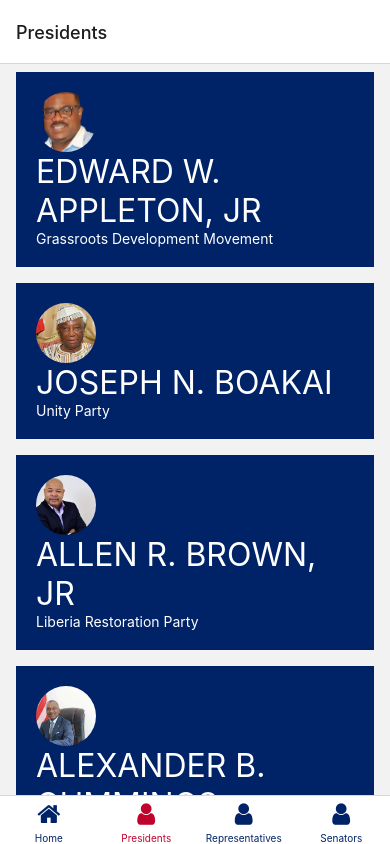
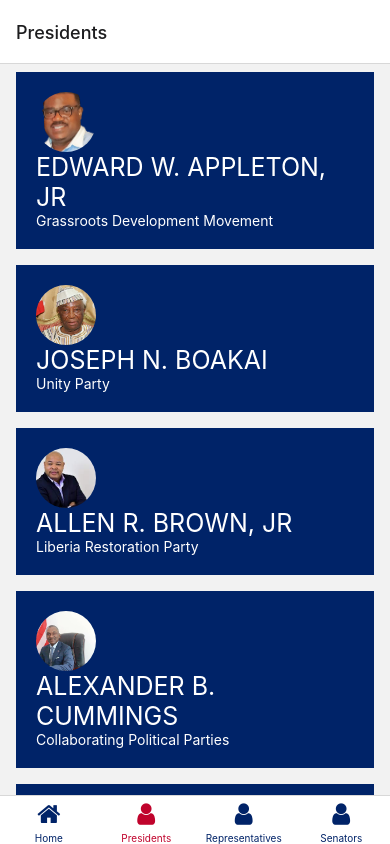
Before and after one commit to Josephineb-Holder/VoteWise-Home, a React Native app: screen /Presidents in a window 390 px wide. Built offline with nearby package versions, Linux system fonts and the light colour scheme.

Commit message:
second commit

```diff
--- a/screens/Presidents.js
+++ b/screens/Presidents.js
@@ -171,7 +171,7 @@
   },
   title: {
     color: "white",
-    fontSize: 32,
+    fontSize: 25,
   },
 
   image: {
```
